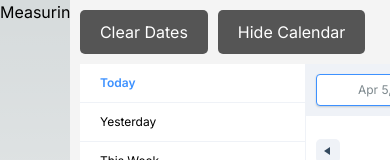
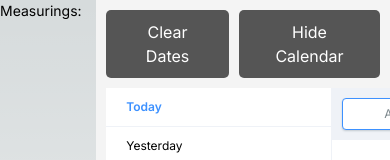
Before and after one commit to jkk-fullstack-projects/tuf-2000-ui, a Next.js app in the folder tuf-ui-app/: page / in a window 390 px wide. Shown: the top 160 px of the page. Built offline with nearby package versions, Linux system fonts and the light colour scheme; no server answers; the database is empty.

Commit message:
Make app responsive to smaller screens

```diff
--- a/tuf-ui-app/src/app/globals.css
+++ b/tuf-ui-app/src/app/globals.css
@@ -47,7 +47,22 @@ body {
 
 @media screen and (max-width: 768px) {
   .sidebar {
-    flex: 0 0 100px; /* Smaller sidebar for mobile */
+    flex: 0 0 100px; /* Adjust sidebar width for smaller screens */
+    padding: 5px;
+  }
+
+  .main-content, .sidebar {
+    width: 100%;
+    padding: 10px;
+  }
+
+  .button, .controlButton {
+    padding: 12px 15px; /* Larger buttons for easier tapping */
+    font-size: 14px;
+  }
+
+  h4, .timestamp-item, .data-display {
+    font-size: 14px;
   }
 }
 
```
